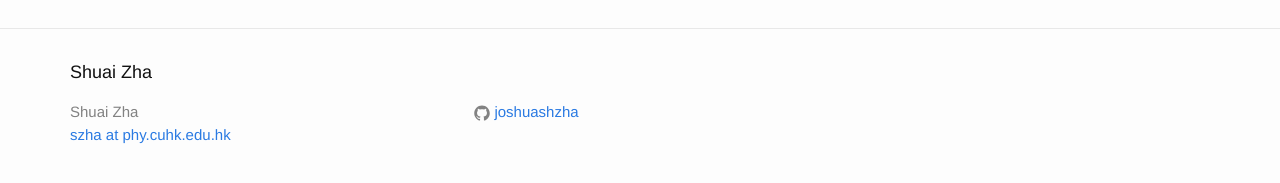
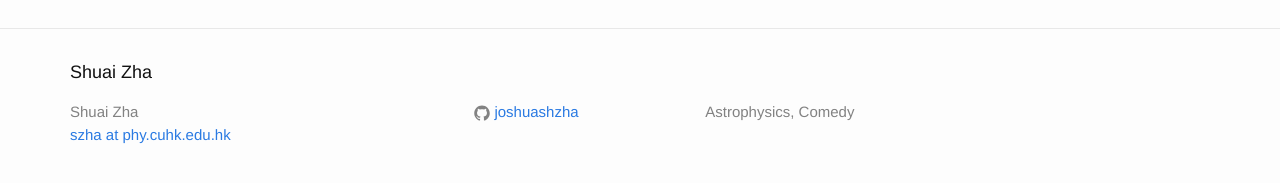
Before and after one commit to liambx/jjzhang.github.io, a Jekyll site: the page built from index.md, in a window 1280 px wide. Shown: the part 451-634 px from the top of the page. Built offline with Jekyll 4.4.1, drawn with Linux system fonts in a browser that asks for light colours.

Commit message:
update config

```diff
--- a/_config.yml
+++ b/_config.yml
@@ -1,5 +1,7 @@
 # Site settings
 title: Shuai Zha
+tagline:          'Homepage'
+description:      'Astrophysics, Comedy'
 email: szha at phy.cuhk.edu.hk
 #description: > # this means to ignore newlines until "baseurl:"
 #  Thank you for visiting my website
```
